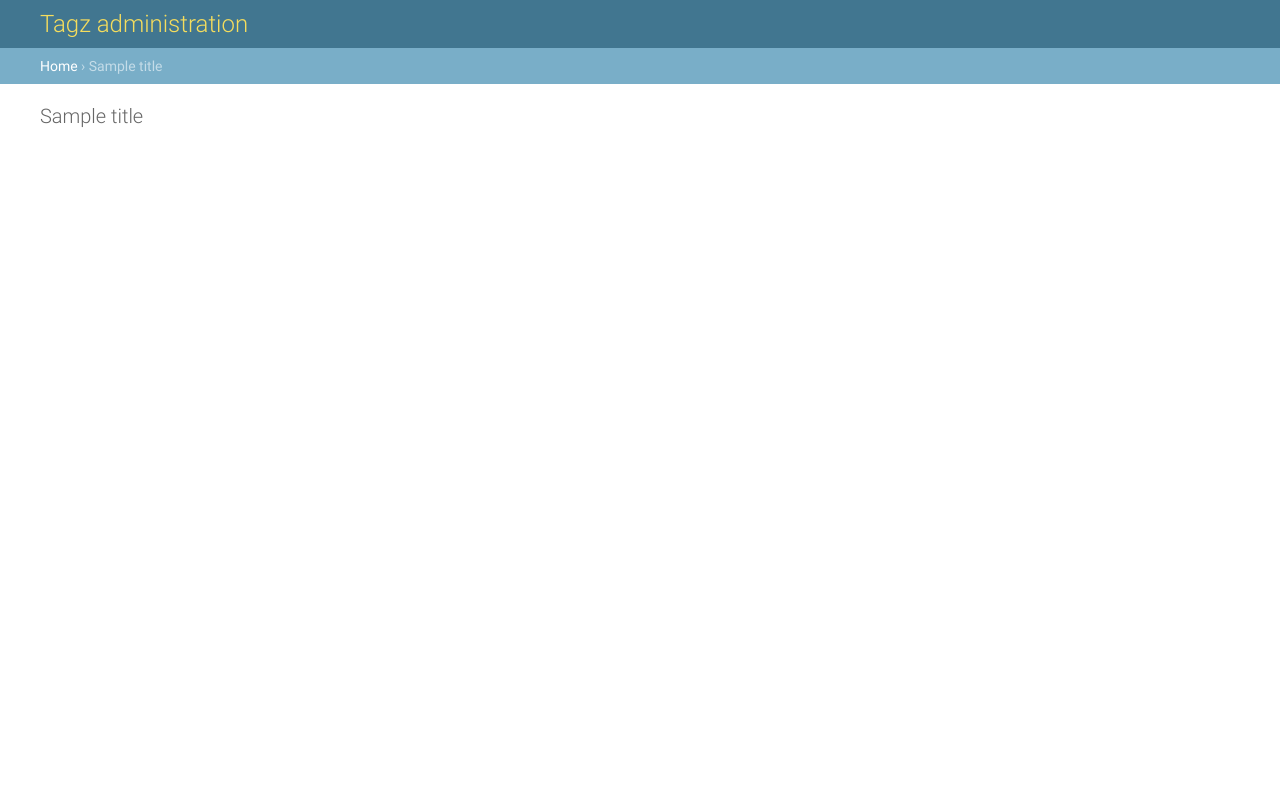
After one commit to jplehmann/nutritious, a Django app: template templates/admin/base_site.html in a window 1280 px wide. The commit adds this page. Run offline with Django 3.2, Linux system fonts and the light colour scheme; the template is opened without the code that fills it: most values are stand-ins (such as "Sample title", 1, 10 or a date in 2020).

Commit message:
changed admin name with template

```diff
--- /dev/null
+++ b/templates/admin/base_site.html
@@ -0,0 +1,10 @@
+{% extends "admin/base.html" %}
+{% load i18n %}
+
+{% block title %}{{ title }} | {% trans 'Django site admin' %}{% endblock %}
+
+{% block branding %}
+<h1 id="site-name">{% trans 'Tagz administration' %}</h1>
+{% endblock %}
+
+{% block nav-global %}{% endblock %}
--- a/templates/admin/tagz/change_form.html
+++ b/templates/admin/tagz/change_form.html
@@ -3,5 +3,6 @@
 {% block extrastyle %}
 <style type="text/css">
 #id_book { width: 5em; }
+body { background: red; }
 </style>
 {% endblock %}
```
